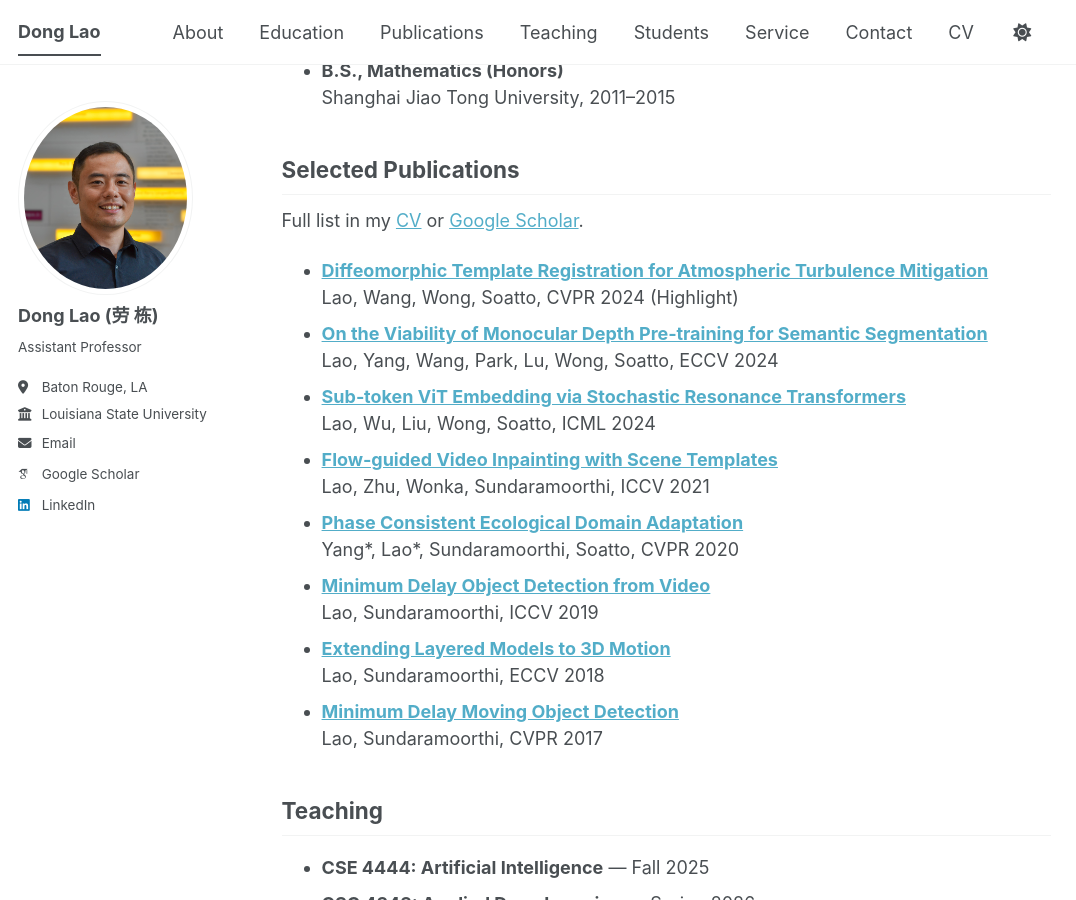
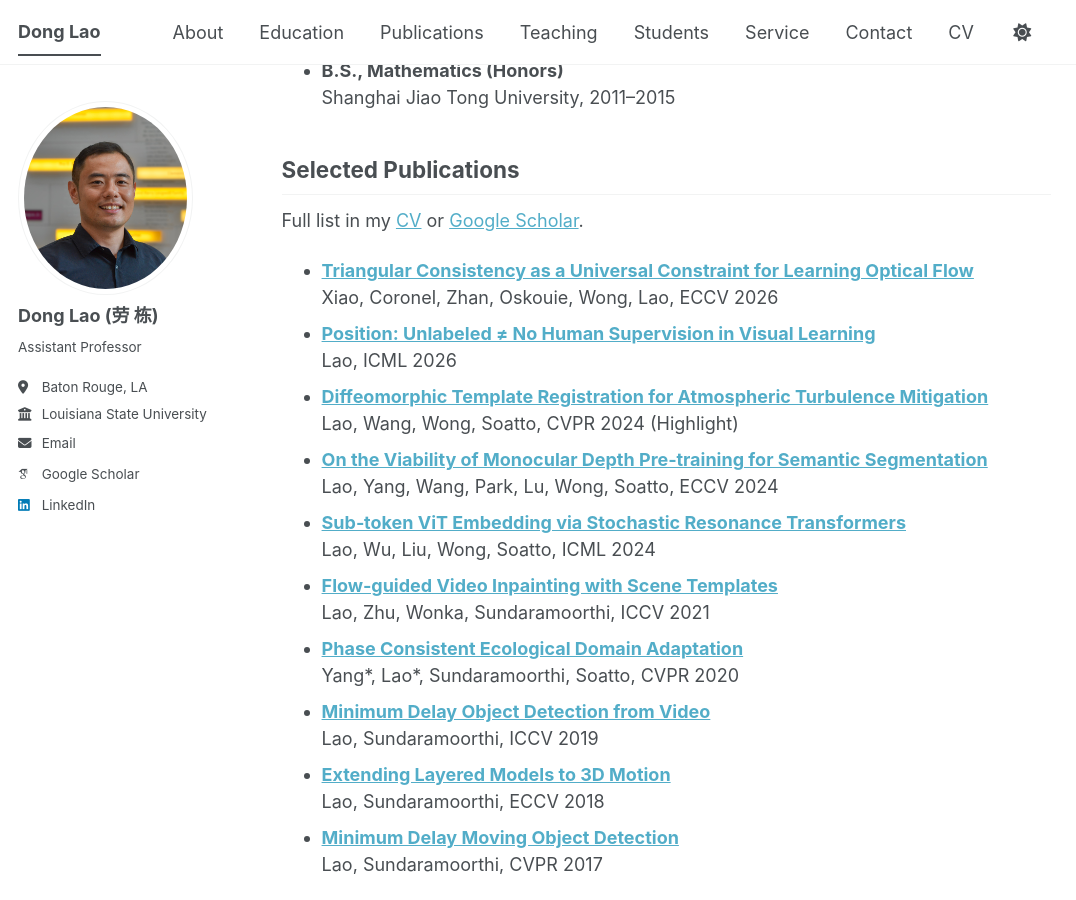
Before and after one commit to donglao/donglao.github.io, a Jekyll site: the page built from _pages/about.md, in a window 1280 px wide and 900 px high, scrolled down 711 px. Shown: the whole window, without its empty margins (0-1076 px from the left). Built offline with Jekyll 4.4.1, drawn with Linux system fonts in a browser that asks for light colours; some web fonts are replaced; a script bundle is joined from its source files by our own code; library files that are not in the unit come from our copies.

Commit message:
Revise publications section in about.md
Updated publication links and added new publications.

```diff
--- a/_pages/about.md
+++ b/_pages/about.md
@@ -29,8 +29,12 @@ His research focuses on computer vision models with minimal human supervision, r
 
 ## Selected Publications
 
-Full list in my [CV](/files/CV.pdf) or [Google Scholar](https://scholar.google.com/citations?user=dvQXYW0AAAAJ&hl=en).
+Full list in my [CV](/files/CV.pdf) or [Google Scholar](https://scholar.google.com/citations?user=MnO1l-cAAAAJ).
 
+ - [**Triangular Consistency as a Universal Constraint for Learning Optical Flow**](/files/Xiao_Optical_Flow_ECCV_2026_paper.pdf)
+   Xiao, Coronel, Zhan, Oskouie, Wong, Lao, ECCV 2026
+ - [**Position: Unlabeled ≠ No Human Supervision in Visual Learning**](/files/Lao_Unlabeled_ICML_2026_paper.pdf)
+   Lao, ICML 2026
  - [**Diffeomorphic Template Registration for Atmospheric Turbulence Mitigation**](/files/Lao_Diffeomorphic_Template_Registration_for_Atmospheric_Turbulence_Mitigation_CVPR_2024_paper.pdf)
    Lao, Wang, Wong, Soatto, CVPR 2024 (Highlight)
  - [**On the Viability of Monocular Depth Pre‑training for Semantic Segmentation**](/files/Lao_On_Viability.pdf)
```
